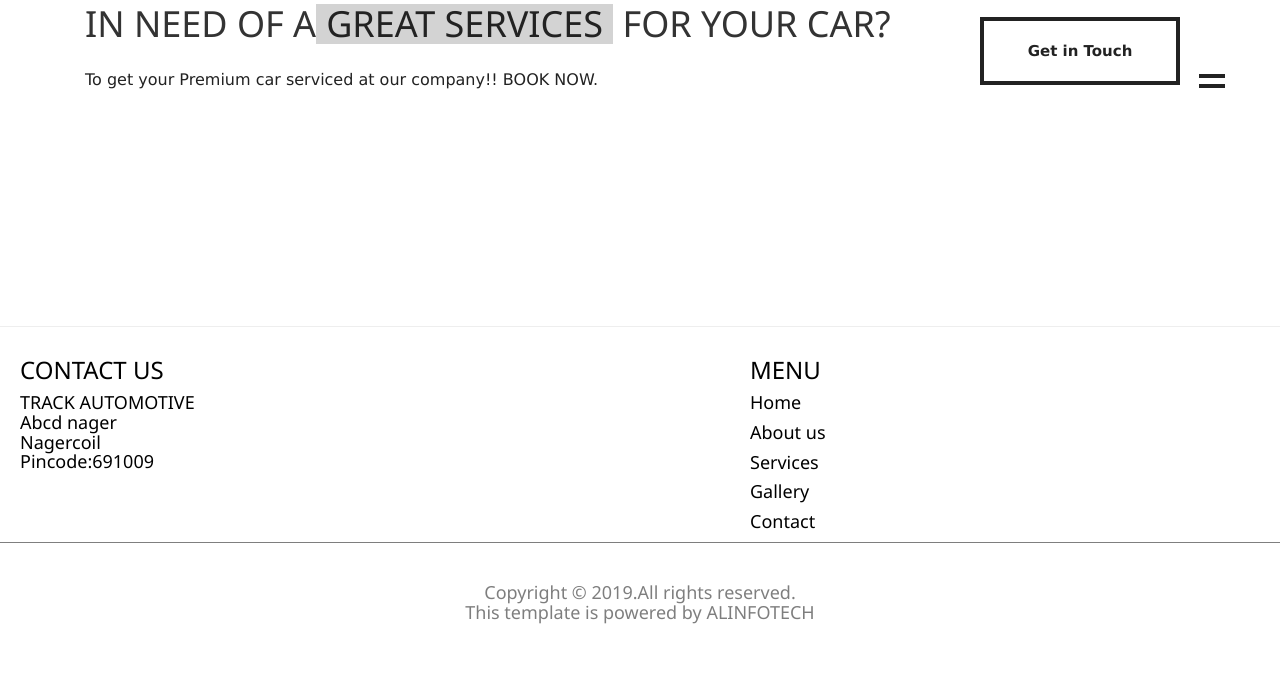
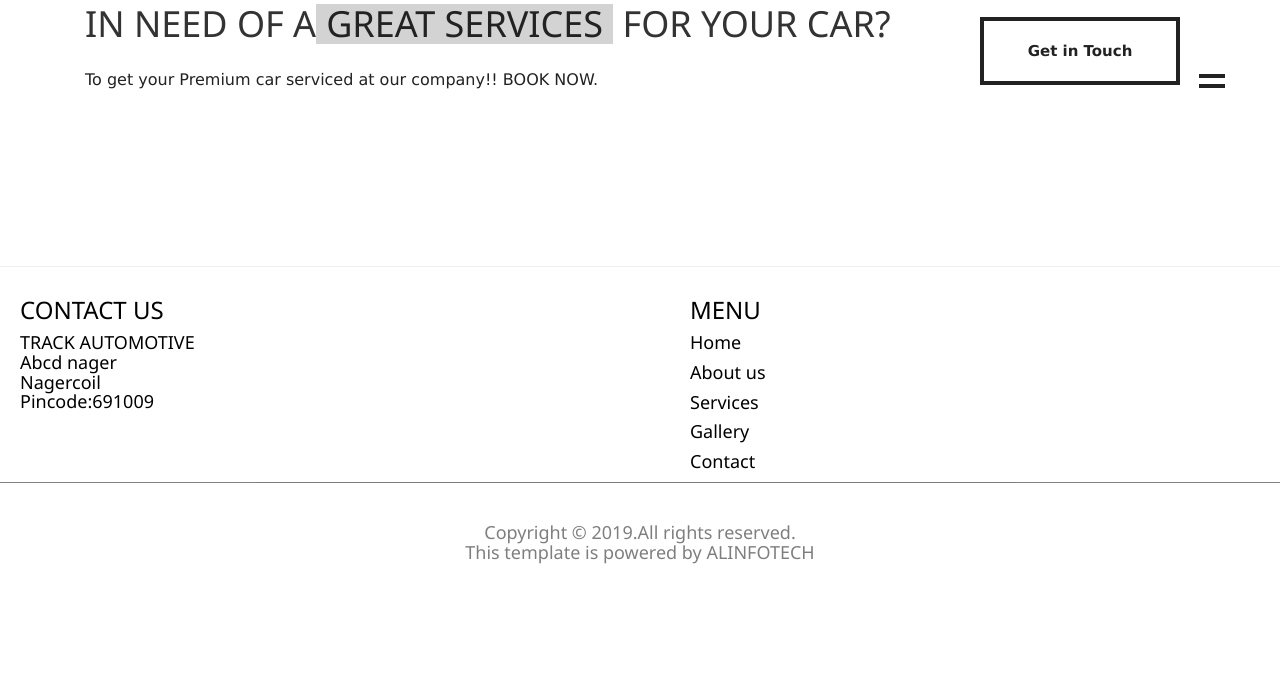
Before and after one commit to nessa1234/automotive, a Django app: page /about in a window 1280 px wide. Shown: the part 1569-2262 px from the top of the page. After the commit the page ends 2133 px from the top, so only its background shows below. Run offline with Django 3.2, Linux system fonts and the light colour scheme; some libraries are stand-ins or nearby versions.

Commit message:
change in templates

```diff
--- a/static/style.css
+++ b/static/style.css
@@ -2371,7 +2371,7 @@ a {
         width: 50%;
         padding-right: 4rem; }
       #footer .content section:last-child {
-        padding-left: 4rem; }
+        padding-left: 0rem; }
   #footer .copyright {
     border-top: 1px solid;
     font-size: 0.8rem;
@@ -2380,7 +2380,7 @@ a {
     text-align: center; }
   @media screen and (max-width: 1280px) {
     #footer {
-      padding: 4rem 0 2rem 0 ; } }
+      padding: 0 0 0 0 ; } }
   @media screen and (max-width: 980px) {
     #footer .content {
       -moz-flex-wrap: wrap;
--- a/templates/index.html
+++ b/templates/index.html
@@ -269,7 +269,7 @@
 			<div class="row">
 				<div class="col-lg-3">
 					<div class="section-title">
-						<h1>OUR</h1>WORKS
+						<h2 class="sp-title">OUR <span>WORKS</span></h2>
 					</div>
 				</div>
 				<div class="col-lg-9">
```
Also changed, not shown: templates/service.html (+6 -6 lines).
